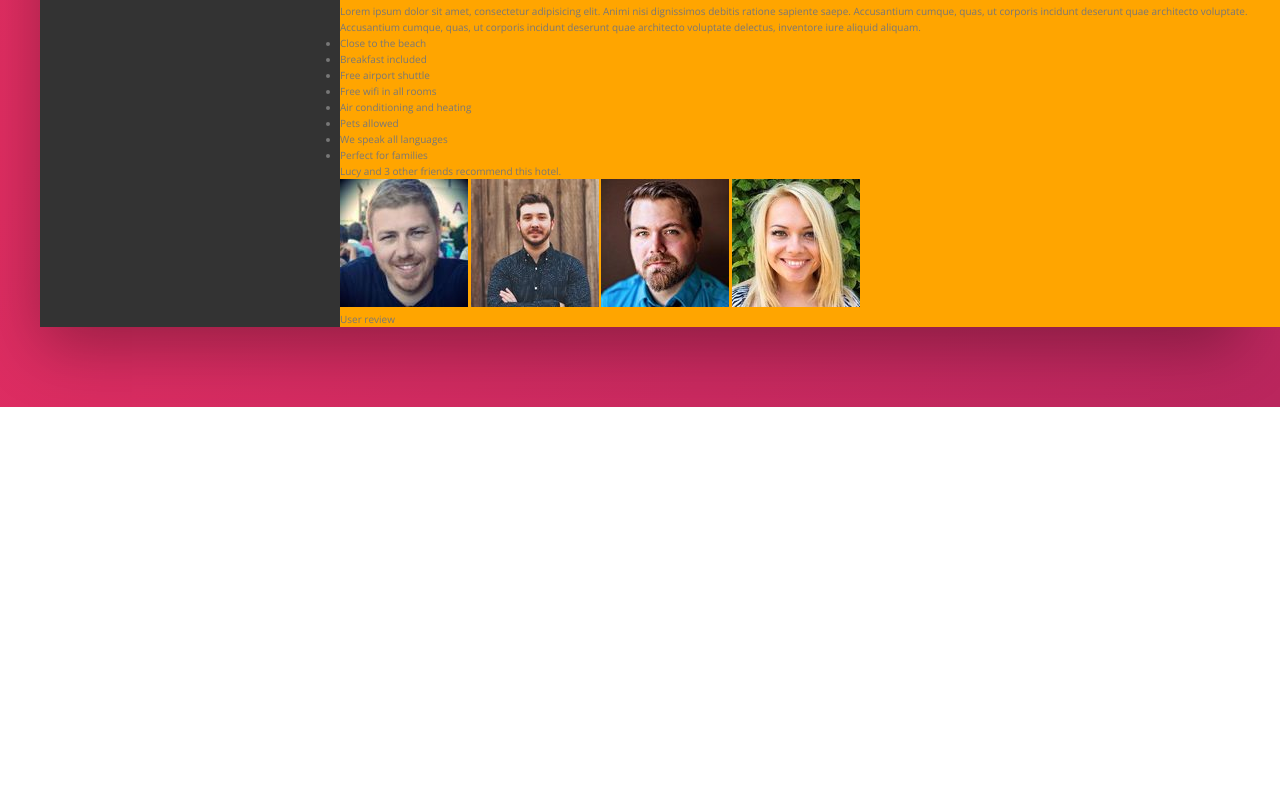
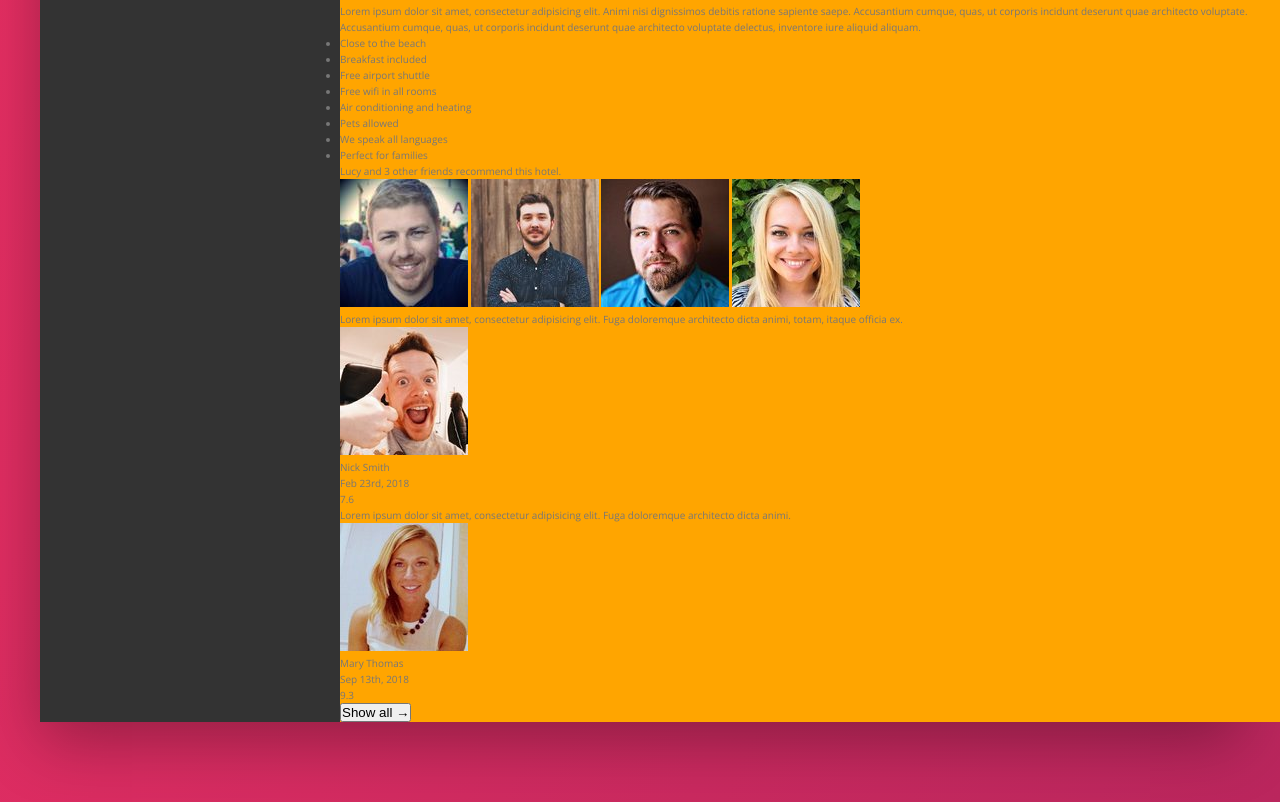
Before and after one commit to iamgraviteja/Trillo, a website: page index.html in a window 1280 px wide. Shown: the part 2186-2988 px from the top of the page. Before the commit the page ends 2593 px from the top, so only its background shows below. Drawn offline with nearby package versions, Linux system fonts and the light colour scheme.

Commit message:
Update index.html
Review and description content added

```diff
--- a/index.html
+++ b/index.html
@@ -158,7 +158,36 @@
                         </div>
                     </div>
                     <div class="user-reviews">
-                        User review
+                        <figure class="review">
+                            <blockquote class="review__text">
+                                Lorem ipsum dolor sit amet, consectetur adipisicing elit. Fuga doloremque architecto
+                                dicta animi, totam, itaque officia
+                                ex.
+                            </blockquote>
+                            <figcaption class="review__user">
+                                <img src="./img/user-1.jpg " alt="User 1" class="review__photo">
+                                <div class="review__user-box">
+                                    <p class="review__user-name">Nick Smith</p>
+                                    <p class="review__user-date">Feb 23rd, 2018</p>
+                                </div>
+                                <div class="review__rating">7.6</div>
+                            </figcaption>
+                        </figure>
+                        <figure class="review">
+                            <blockquote class="review__text">
+                                Lorem ipsum dolor sit amet, consectetur adipisicing elit. Fuga doloremque architecto
+                                dicta animi.
+                            </blockquote>
+                            <figcaption class="review__user">
+                                <img src="./img/user-2.jpg " alt="User 2" class="review__photo">
+                                <div class="review__user-box">
+                                    <p class="review__user-name">Mary Thomas</p>
+                                    <p class="review__user-date">Sep 13th, 2018</p>
+                                </div>
+                                <div class="review__rating">9.3</div>
+                            </figcaption>
+                        </figure>
+                        <button class="btn-inline">Show all <span>&rarr;</span></button>
                     </div>
                 </div>
             </main>
```
